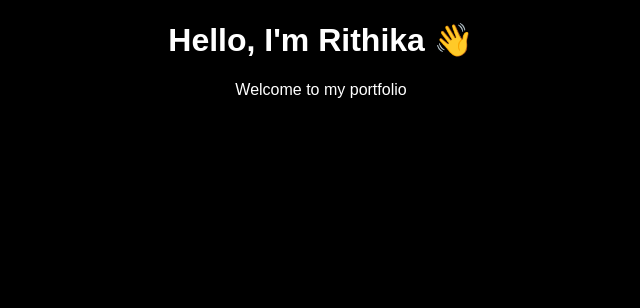
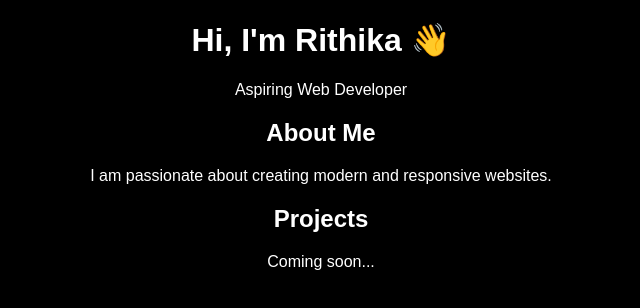
Before and after one commit to rithikasuresh-pixel/Portfolio, a plain HTML site: page index.html in a window 1280 px wide. Shown: the whole page, without its empty margins (319-959 px from the left). Drawn offline with Linux system fonts and the light colour scheme.

Commit message:
Update index.html

```diff
--- a/index.html
+++ b/index.html
@@ -1,15 +1,29 @@
 <!DOCTYPE html>
-<html lang="en">
+<html>
 <head>
   <meta charset="UTF-8">
-  <title>My Portfolio</title>
+  <title>Rithika Portfolio</title>
   <link rel="stylesheet" href="style.css">
 </head>
+
 <body>
 
-  <h1>Hello, I'm Rithika 👋</h1>
-  <p>Welcome to my portfolio</p>
+  <div class="container">
 
-  <script src="script.js"></script>
+    <h1>Hi, I'm Rithika 👋</h1>
+    <p class="subtitle">Aspiring Web Developer</p>
+
+    <div class="card">
+      <h2>About Me</h2>
+      <p>I am passionate about creating modern and responsive websites.</p>
+    </div>
+
+    <div class="card">
+      <h2>Projects</h2>
+      <p>Coming soon...</p>
+    </div>
+
+  </div>
+
 </body>
 </html>
```
